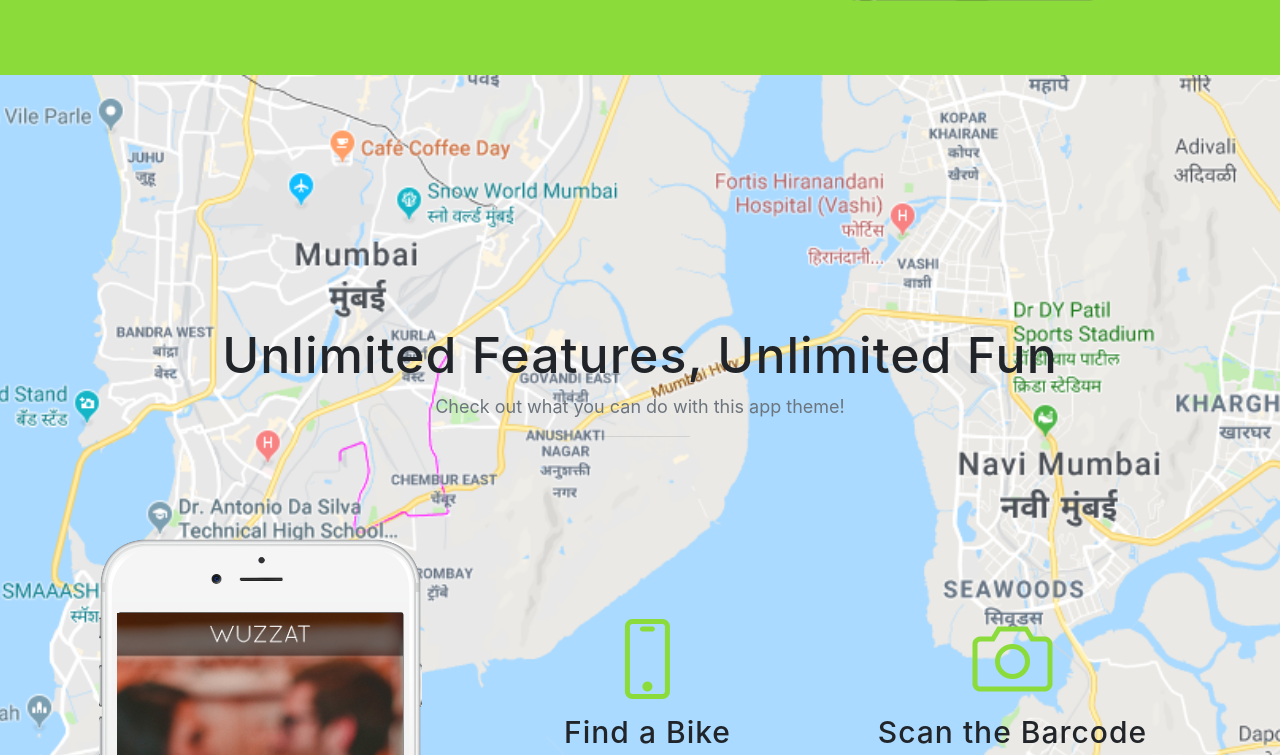
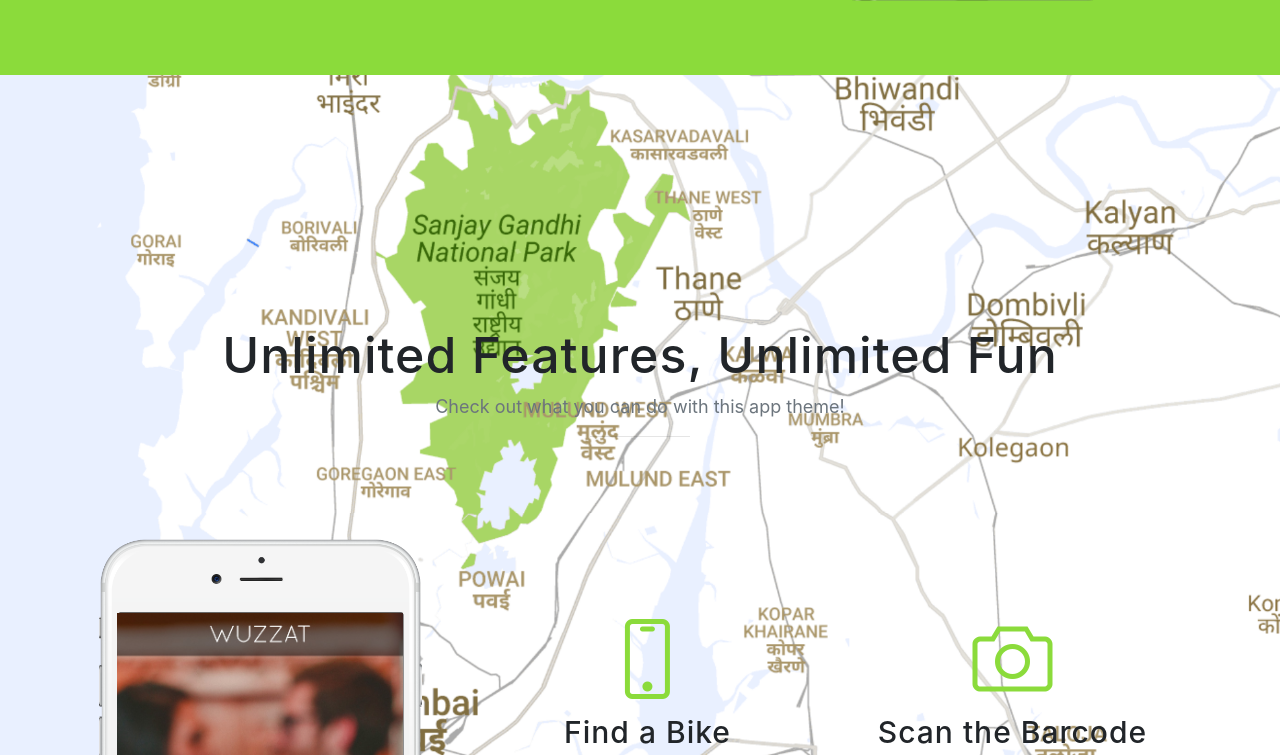
Before and after one commit to EcoBikeIndia/EcoBikeIndia.github.io, a website with bundled scripts: page index.html in a window 1280 px wide. Shown: the part 725-1480 px from the top of the page. Built offline with nearby package versions, Linux system fonts and the light colour scheme; a web font is replaced by a local one.

Commit message:
replaced map image

```diff
--- a/css/new-age.css
+++ b/css/new-age.css
@@ -253,7 +253,7 @@
 section.features {
   position: relative;
   padding: 250px 0;
-  background-image: url("../img/mumbai.png");
+  background-image: url("../img/mumbai-big.png");
   background-position: center;
   -webkit-background-size: cover;
   -moz-background-size: cover;
```
Also changed, not shown: img/mumbai-big.png (added), img/mumbai-medium.png (added), img/mumbai-small.png (added).
